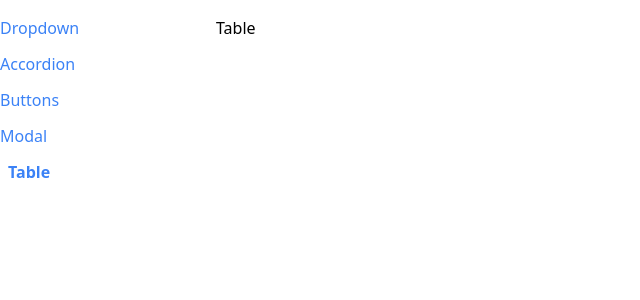
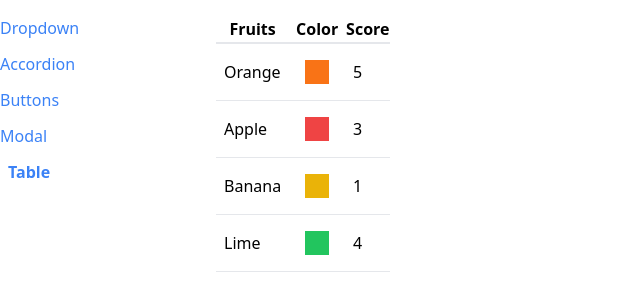
Before and after one commit to TruSigns/react_reux_comps, a React (Create React App) app: page /table in a window 1280 px wide. Shown: the top 300 px of the page, without its empty margins (0-640 px from the left). Built offline with nearby package versions, Linux system fonts and the light colour scheme.

Commit message:
finished the column table and going to add the sorting feature later

```diff
--- a/src/components/Table.js
+++ b/src/components/Table.js
@@ -1,10 +1,29 @@
+function Table({ data, config, keyFn }) {
+  const renderedHeaders = config.map((column) => {
+    return <th key={column.label}>{column.label}</th>;
+  });
 
-function Table() {
+  const renderedRows = data.map((rowData) => {
+    const renderdCells =config.map((column) => {
+      return <td className="p-2" key={column.label}>{column.render(rowData)}</td>
+    })
+
+    return (
+      <tr className="border-b" key={keyFn(rowData)}>
+        {renderdCells}
+      </tr>
+    );
+  });
+
+
   return (
-    <div>
-      Table
-    </div>
-  )
+    <table className="table-auto border-spacing-2">
+      <thead>
+        <tr className="border-b-2">{renderedHeaders}</tr>
+      </thead>
+      <tbody>{renderedRows}</tbody>
+    </table>
+  );
 }
 
-export default Table
+export default Table;
--- a/src/pages/TablePage.js
+++ b/src/pages/TablePage.js
@@ -1,9 +1,49 @@
 import Table from "../components/Table"
 
 function TablePage() {
+
+    const data = [
+        {
+            name: 'Orange', color: 'bg-orange-500', score: 5
+        },
+        {
+            name: 'Apple', color: 'bg-red-500', score: 3
+        },
+        {
+            name: 'Banana', color: 'bg-yellow-500', score: 1
+        },
+        {
+            name: 'Lime', color: 'bg-green-500', score: 4
+        },
+
+    ]
+
+    const config = [
+      {
+        label: 'Fruits',
+        render: (fruit) => fruit.name
+
+
+      },
+      {
+        label: 'Color',
+        render: (fruit) => <div className={`p-3 m-2 ${fruit.color}`}></div>
+      },
+      {
+        label: 'Score',
+        render: (fruit) => fruit.score
+      },
+    ]
+
+
+    const keyFn = (fruit) => {
+      return fruit.name
+    }
+
+
   return (
     <div>
-      <Table />
+      <Table data={data} config={config} keyFn={keyFn} />
     </div>
   )
 }
```
